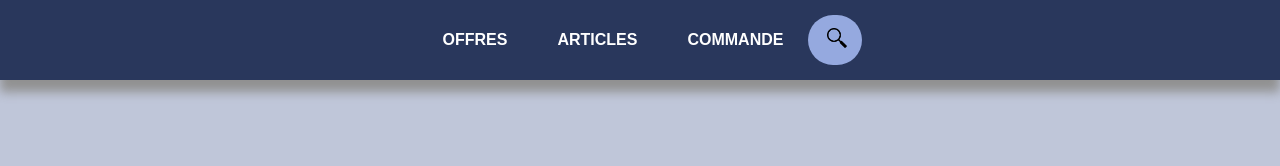
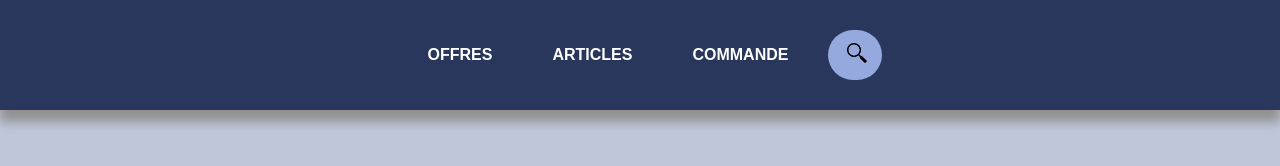
Before and after one commit to Traziiex/ProjetWeb, a plain HTML site: page source/vitrine.html in a window 1280 px wide. Drawn offline with Linux system fonts and the light colour scheme.

Commit message:
NavBar Updated

```diff
--- a/source/assets/styleVitrine.css
+++ b/source/assets/styleVitrine.css
@@ -18,7 +18,7 @@ body{
 header{
     background-color: #29375C;
     width: 100%;
-    height: 80px;
+    height: 110px;
     margin:0;
     text-align: center;
     box-shadow: 0px 12px 10px rgb(145, 145, 145);
@@ -38,21 +38,22 @@ header{
     text-transform: uppercase;
     font-weight: bold;
     font-size: auto;
-    margin-right: 5px;
-    margin-left: 5px;
+    margin-right: 10px;
+    margin-left: 10px;
     padding:20px;
     transition: 0.4s;
-    border-radius:10px;
+    border-radius:20px;
 }
 
 .navb > a:hover{
-    background-color: #4F517C;
-    box-shadow: 0px 2px 2px black;
+    background-color: #95A9DF;
+    box-shadow: 0 3px #181b24;
     border-radius: 25px;;
 }
 
 .search{
     display:flex;
+    margin-left:10px;
     justify-content: center;
     align-items: center;
     background-color:#95A9DF;
@@ -78,6 +79,10 @@ header{
     color: white;
 }
 
+.search:hover{
+    box-shadow: 0 3px #181b24;
+}
+
 .search:hover > input{
     border-bottom: solid 1px;
     width:240px;
```
